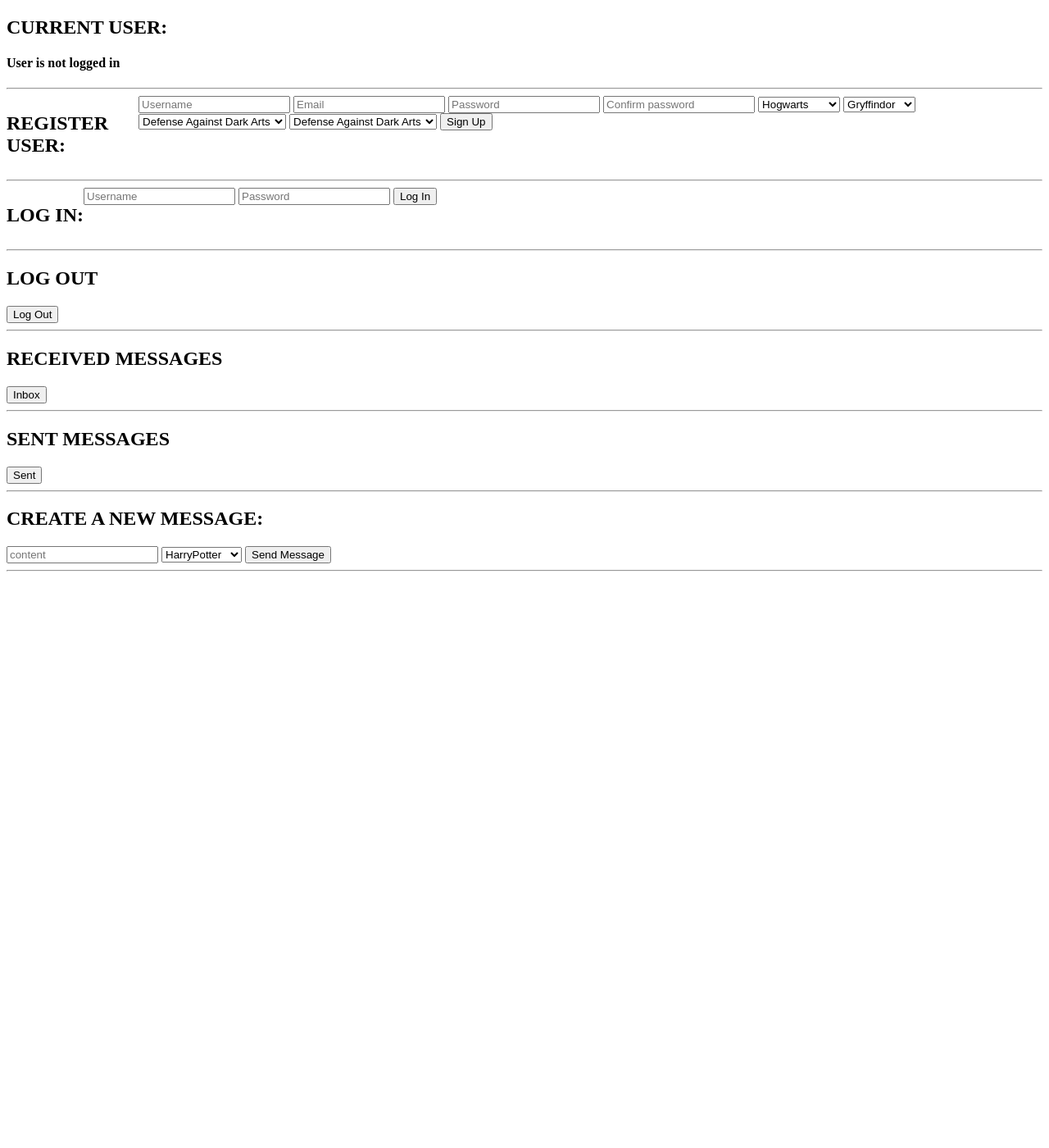
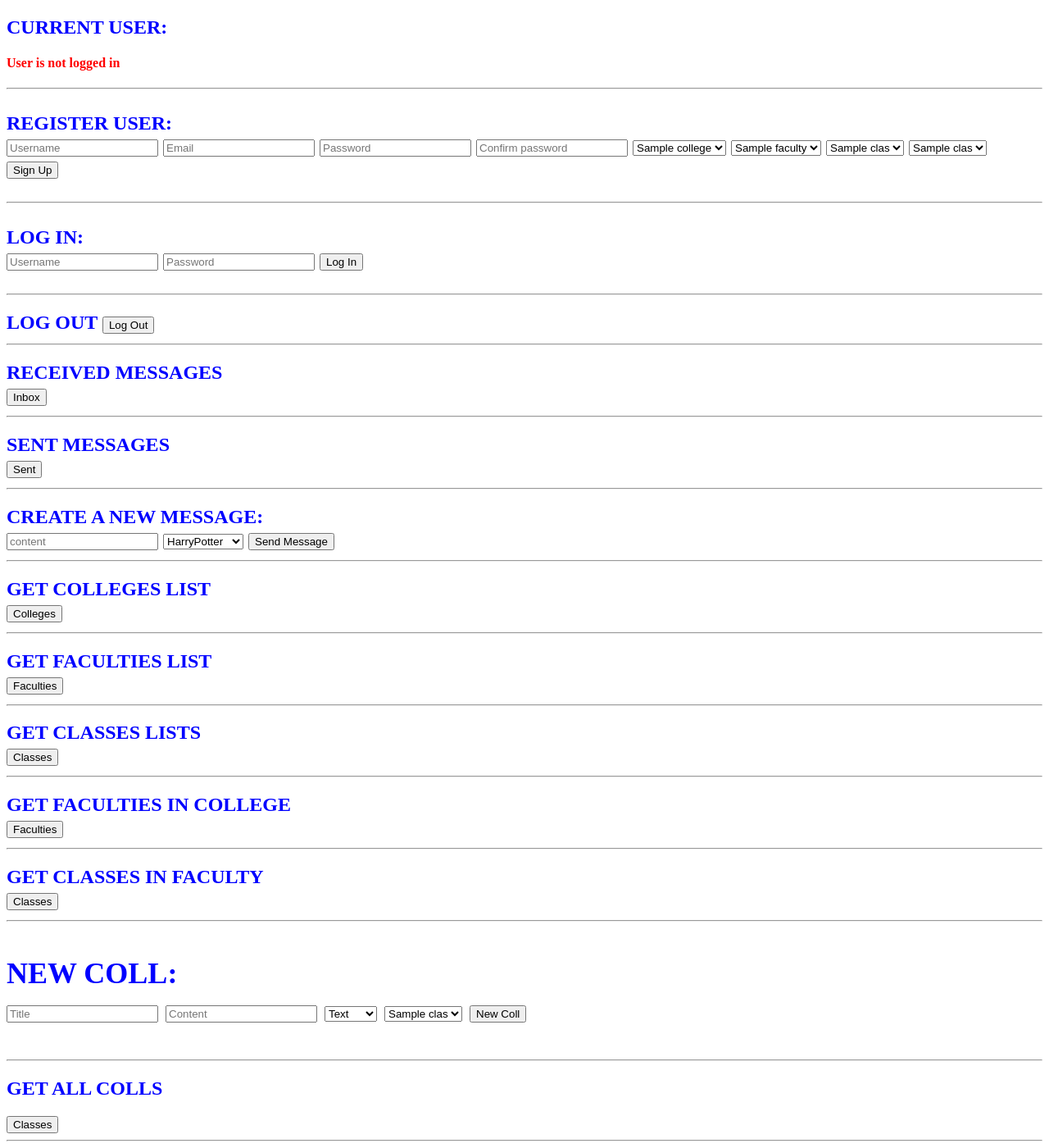
Before and after one commit to Ucoll/bend-ucoll, a Flask app: page /test in a window 1280 px wide. Shown: the whole page at 82% size. Before the commit the page ends 697 px from the top, so only its background shows below. Run offline with Flask 2, Linux system fonts and the light colour scheme; tables that the repository leaves empty hold one stand-in row (values such as "Sample post").

Commit message:
Created and tested some routes, including GET classes, faculties and colleges and all Colls

```diff
--- a/src/main.py
+++ b/src/main.py
@@ -23,6 +23,7 @@ CORS(app)
 setup_admin(app)
 
 """ Configures the Login Manager & secret key for sessions """
+# TODO: Change the Flask_login for a custom JWT Token generator and verifier
 login_manager = LoginManager(app)
 login_manager.init_app(app)
 # TODO: Redirect user to the Log In page
@@ -57,7 +58,13 @@ def sitemap():
 
 @app.route("/test")
 def test():
-    return render_template("test.html", user=current_user)
+    return render_template(
+        "test.html",
+        user=current_user,
+        colleges=College.query.all(),
+        faculties=Faculty.query.all(),
+        classes=Class.query.all()
+    )
 
 @app.route('/user', methods=['GET'])
 def handle_hello():
@@ -72,6 +79,77 @@ def handle_hello():
 def unauthorized():
     # TODO: Return an actual unauthorized handler
     return "YOU NEED TO BE LOGGED IN"
+
+
+"""
+! Gets the list of all Colleges
+* OvidioSantoro - 2022-02-25
+"""
+@app.route("/colleges", methods=["GET"])
+#@login_required
+def colleges():
+    return jsonify(list(map(lambda x: x.serialize(), College.query.all())))
+
+
+"""
+! Gets the list of all Classes
+* OvidioSantoro - 2022-02-25
+"""
+@app.route("/classes", methods=["GET"])
+#@login_required
+def classes():
+    return jsonify(list(map(lambda x: x.serialize(), Class.query.all())))
+
+
+"""
+! Shows all the Colls
+* OvidioSantoro - 2022-02-25
+"""
+@app.route("/coll", methods=["GET", "POST"])
+#@login_required
+def coll():
+    if request.method == "GET":
+        return jsonify(list(map(lambda x: x.serialize(), Coll.query.all())))
+    else:
+        """ Check that every field is received """
+        try:
+            title = request.form["title"]
+            content = request.form["content"]
+            _class = request.form["class"]
+            type = request.form["type"]
+        except:
+            return {"success": False,
+                    "msg": "Unable to create Coll"},
+
+        # Creates the new message
+        Message.newMessage(
+            current_user.get_id(),
+            title,
+            content,
+            _class,
+            type
+        )
+        return "Message sent"
+
+
+"""
+! Shows a Coll in full-page version
+* OvidioSantoro - 2022-02-25
+"""
+@app.route("/coll/<int:coll_id>", methods=["GET"])
+#@login_required
+def coll_view():
+    pass #TODO: Do this & Update method.
+
+
+"""
+! Gets the list of all Faculties
+* OvidioSantoro - 2022-02-25
+"""
+@app.route("/faculties", methods=["GET"])
+#@login_required
+def faculties():
+    return jsonify(list(map(lambda x: x.serialize(), Faculty.query.all())))
 
 
 """
--- a/src/templates/test.html
+++ b/src/templates/test.html
@@ -9,50 +9,47 @@
 </head>
 
 <body>
-    <h2>CURRENT USER:</h2>
+    <h2 style="color: blue;">CURRENT USER:</h2">
     {% if user.is_authenticated %}
-    <h3>User Id: {{ user.get_id() }}</h3>
-    <h3>Username: {{ user }}</h3>
+    <h3 style="color: green;">User Id: {{ user.get_id() }}</h3>
+    <h3 style="color: green;">Username: {{ user }}</h3>
     {% else %}
-    <h4>User is not logged in</h4>
+    <h4 style="color: red;">User is not logged in</h4>
     {% endif %}
     <hr>
     <div style="display: flex;">
-        <h2>REGISTER USER:</h2>
+        <h2 style="color: blue;">REGISTER USER:</h2">
         <form action="/register" method="POST">
             <input type="text" id="username" name="username" placeholder="Username">
             <input type="email" id="email" name="email" placeholder="Email">
             <input type="password" id="password" name="password" placeholder="Password">
             <input type="password" id="confirmation" name="confirmation" placeholder="Confirm password">
             <select name="college" id="college">
-                <option value="1">Hogwarts</option>
-                <option value="2">Durmstrang</option>
-                <option value="3">Beauxbatons</option>
+                {% for college in colleges %}
+                <option value={{ college.id }}>{{ college.name }}</option>
+                {% endfor %}
             </select>
             <select name="faculty" id="faculty">
-                <option value="1">Gryffindor</option>
-                <option value="2">Slytherin</option>
-                <option value="3">Hufflepuff</option>
-                <option value="4">Ravenclaw</option>
+                {% for faculty in faculties if faculty.college_id == 1 %}
+                <option value={{ faculty.id }}>{{ faculty.name }}</option>
+                {% endfor %}
             </select>
             <select name="classes" id="classes">
-                <option value="1">Defense Against Dark Arts</option>
-                <option value="2">Potions</option>
-                <option value="3">Divination</option>
-                <option value="4">Quidditch</option>
+                {% for class in classes if class.faculty_id == 1 %}
+                <option value={{ class.id }}>{{ class.name }}</option>
+                {% endfor %}
             </select>
             <select name="classes" id="classes">
-                <option value="1">Defense Against Dark Arts</option>
-                <option value="2">Potions</option>
-                <option value="3">Divination</option>
-                <option value="4">Quidditch</option>
+                {% for class in classes if class.faculty_id == 1 %}
+                <option value={{ class.id }}>{{ class.name }}</option>
+                {% endfor %}
             </select>
             <input type="submit" value="Sign Up">
         </form>
     </div>
     <hr>
     <div style="display: flex;">
-        <h2>LOG IN:</h2>
+        <h2 style="color: blue;">LOG IN:</h2">
         <form action="/login" method="POST">
             <input type="text" id="username" name="username" placeholder="Username">
             <input type="password" id="password" name="password" placeholder="Password">
@@ -61,21 +58,21 @@
     </div>
     <hr>
     <form action="/logout" method="POST">
-        <h2>LOG OUT</h2>
+        <h2 style="color: blue;">LOG OUT</h2">
         <input type="submit" value="Log Out">
     </form>
     <hr>
-    <h2>RECEIVED MESSAGES</h2>
+    <h2 style="color: blue;">RECEIVED MESSAGES</h2">
     <form action="/inbox">
         <input type="submit" value="Inbox">
     </form>
     <hr>
-    <h2>SENT MESSAGES</h2>
+    <h2 style="color: blue;">SENT MESSAGES</h2">
     <form action="/inbox/sent">
         <input type="submit" value="Sent">
     </form>
     <hr>
-    <h2>CREATE A NEW MESSAGE:</h2>
+    <h2 style="color: blue;">CREATE A NEW MESSAGE:</h2">
     <form action="/message" method="POST">
         <input type="text" id="content" name="content" placeholder="content">
         <select name="receiver" id="receiver">
@@ -86,6 +83,55 @@
     </form>
     </div>
     <hr>
+    <h2 style="color: blue;">GET COLLEGES LIST</h2">
+    <form action="/colleges" method="GET">
+        <input type="submit" value="Colleges">
+    </form>
+    <hr>
+    <h2 style="color: blue;">GET FACULTIES LIST</h2">
+    <form action="/faculties" method="GET">
+        <input type="submit" value="Faculties">
+    </form>
+    <hr>
+    <h2 style="color: blue;">GET CLASSES LISTS</h2">
+    <form action="/classes" method="GET">
+        <input type="submit" value="Classes">
+    </form>
+    <hr>
+    <h2 style="color: blue;">GET FACULTIES IN COLLEGE</h2">
+    <form action="/colleges/<int:college>/classes" method="GET">
+        <input type="submit" value="Faculties">
+    </form>
+    <hr>
+    <h2 style="color: blue;">GET CLASSES IN FACULTY</h2">
+    <form action="/faculties/<int:faculty>/classes" method="GET">
+        <input type="submit" value="Classes">
+    </form>
+    <hr>
+    <div style="display: flex;">
+        <h2 style="color: blue;">NEW COLL:</h2">
+        <form action="/coll" method="POST">
+            <input type="text" id="title" name="title" placeholder="Title">
+            <input type="text" id="content" name="content" placeholder="Content">
+            <select name="type" id="type">
+                <option value="text">Text</option>
+                <option value="survey">Survey</option>
+                <option value="link">Link</option>
+            </select>
+            <select name="classes" id="classes">
+                {% for class in classes if class.faculty_id == 1 %}
+                <option value={{ class.id }}>{{ class.name }}</option>
+                {% endfor %}
+            </select>
+            <input type="submit" value="New Coll">
+        </form>
+    </div>
+    <hr>
+    <h2 style="color: blue;">GET ALL COLLS</h2>
+    <form action="/coll" method="GET">
+        <input type="submit" value="Classes">
+    </form>
+    <hr>
 </body>
 
 </html>
```
Also changed, not shown: src/models.py (+23 -6 lines).
